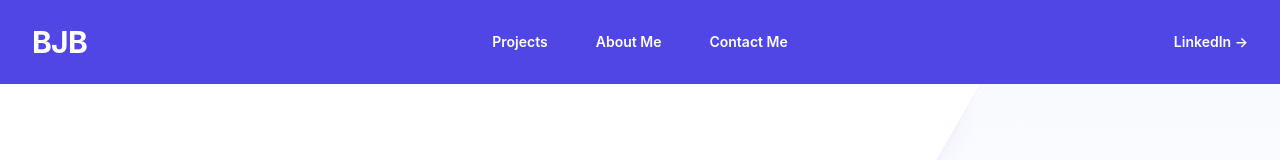
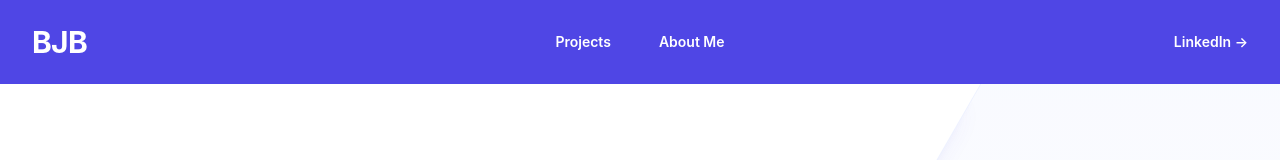
Before and after one commit to BennettJamesBishop/BennettJamesBishop.github.io, a React (Create React App) app: page / in a window 1280 px wide. Shown: the top 160 px of the page. Built offline with nearby package versions, Linux system fonts and the light colour scheme.

Commit message:
Add ids to sections so you can access them from header

```diff
--- a/src/components/header.js
+++ b/src/components/header.js
@@ -5,9 +5,8 @@ import { Dialog, DialogPanel } from '@headlessui/react'
 import { Bars3Icon, XMarkIcon } from '@heroicons/react/24/outline'
 
 const navigation = [
-  { name: 'Projects', href: '#' },
-  { name: 'About Me', href: '#' },
-  { name: 'Contact Me', href: '#' },
+  { name: 'Projects', href: '#projects' },
+  { name: 'About Me', href: '#about-me' }
 ]
 
 export default function Header() {
--- a/src/components/projectsSection.js
+++ b/src/components/projectsSection.js
@@ -84,7 +84,7 @@ const posts = [
 
   export default function ProjectsGrid() {
     return (
-      <div className="bg-indigo-500 py-24 sm:py-32">
+      <div id='projects' className="bg-indigo-500 py-24 sm:py-32">
         <div className="mx-auto max-w-7xl px-6 lg:px-8">
           <div className="mx-auto max-w-2xl text-center">
             <h2 className="text-3xl font-bold tracking-tight text-white sm:text-4xl"> My Projects</h2>
```
